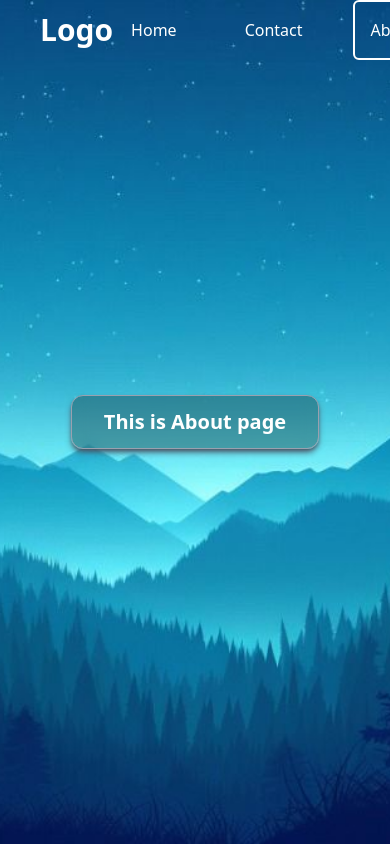
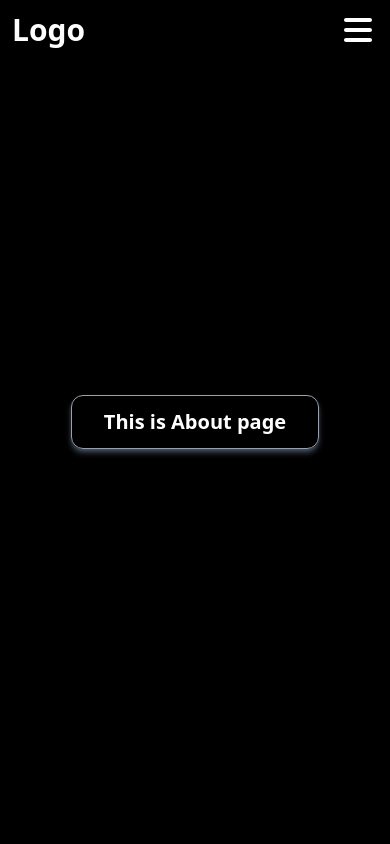
Before and after one commit to Manish463/Login-Page, a React (Vite) app in the folder frontend/: page /about in a window 390 px wide. Built offline with nearby package versions, Linux system fonts and the light colour scheme.

Commit message:
ui improvement

```diff
--- a/frontend/src/App.jsx
+++ b/frontend/src/App.jsx
@@ -46,7 +46,7 @@ function App() {
   return (
     <>
       <userdataContext.Provider value={ userData } >
-        <div className="container flex justify-center items-center h-screen m-0 p-0 box-border bg-[url('./images/background2.jpg')] bg-cover bg-center text-white">
+        <div className="container w-full flex justify-center items-center h-screen m-0 p-0 box-border bg-black text-white">
           <RouterProvider router={router} />
         </div>
       </userdataContext.Provider>
--- a/frontend/src/components/Navbar.jsx
+++ b/frontend/src/components/Navbar.jsx
@@ -1,15 +1,18 @@
-import { useContext } from 'react'
+import { useState, useContext } from 'react'
 import { NavLink} from 'react-router-dom'
 import { userdataContext } from '../context/context'
+import menu from '../assets/menu.svg'
+import xmark from '../assets/xmark.svg'
 
 const Navbar = () => {
+    const [bar, setBar] = useState(false)
     const userData = useContext(userdataContext)
 
     return (
         <>
-            <nav className='flex justify-between items-center fixed top-0 text-white h-15 px-10 w-full'>
+            <nav className='flex justify-between items-center fixed top-0 text-white h-15 px-3 md:px-10 w-full z-10'>
                 <div className="logo text-3xl font-bold">Logo</div>
-                <div className='flex gap-8 item-center text-semibold'>
+                <div className='hidden md:flex gap-8 item-center text-semibold'>
                     <NavLink className={(e) => `flex justify-center items-center px-4 py-1 box-border rounded-md border-2 ${e.isActive ? "border-block" : "border-transparent"}`} to="/">Home</NavLink>
                     <NavLink className={(e) => `flex justify-center items-center px-4 py-1 box-border rounded-md border-2 ${e.isActive ? "border-block" : "border-transparent"}`} to="/contact">Contact</NavLink>
                     <NavLink className={(e) => `flex justify-center items-center px-4 py-1 box-border rounded-md border-2 ${e.isActive ? "border-block" : "border-transparent"}`} to="/about">About</NavLink>
@@ -17,6 +20,16 @@ const Navbar = () => {
                     { !userData && <NavLink className={(e) => `flex justify-center items-center px-4 py-1 box-border rounded-md border-2 ${e.isActive ? "border-block" : "border-transparent"}`} to="/login">Log In</NavLink>}
                     { userData ? <NavLink className={(e) => `flex justify-center items-center px-4 py-1 box-border rounded-md border-2 ${e.isActive ? "border-block" : "border-transparent"}`} to="/profile">Profile</NavLink> : ""}
                 </div>
+                <img src={menu} className='block md:hidden w-10 invert' onClick={() => setBar(true)} />
+                { bar && <div className="box-border flex flex-col md:hidden px-10 py-5 fixed top-15 right-10 justify-center rounded-xl items-center border border-gray-400 backdrop-blur-sm bg-black/30 shadow-md shadow-gray-600 text-white z-20">
+                    <img src={xmark} className='invert absolute w-5 block md:hidden self-end top-2 right-2' onClick={()=>setBar(false)}/>
+                    <NavLink className={(e) => `px-4 py-1 box-border rounded-md ${e.isActive ? "text-blue-300" : "text-white"}`} onClick={()=>setBar(false)} to="/">Home</NavLink>
+                    <NavLink className={(e) => `px-4 py-1 box-border rounded-md ${e.isActive ? "text-blue-300" : "text-white"}`} onClick={()=>setBar(false)} to="/contact">Contact</NavLink>
+                    <NavLink className={(e) => `px-4 py-1 box-border rounded-md ${e.isActive ? "text-blue-300" : "text-white"}`} onClick={()=>setBar(false)} to="/about">About</NavLink>
+                    { !userData && <NavLink className={(e) => `px-4 py-1 box-border rounded-md ${e.isActive ? "text-blue-300" : "text-white"}`} onClick={()=>setBar(false)} to="/signup">Sign Up</NavLink>}
+                    { !userData && <NavLink className={(e) => `px-4 py-1 box-border rounded-md ${e.isActive ? "text-blue-300" : "text-white"}`} onClick={()=>setBar(false)} to="/login">Log In</NavLink>}
+                    { userData ? <NavLink className={(e) => `px-4 py-1 box-border rounded-md ${e.isActive ? "text-blue-300" : "text-white"}`} onClick={()=>setBar(false)} to="/profile">Profile</NavLink> : ""}
+                </div>}
             </nav>
         </>
     )
```
Also changed, not shown: frontend/src/assets/menu.svg (added), frontend/src/assets/xmark.svg (added).
